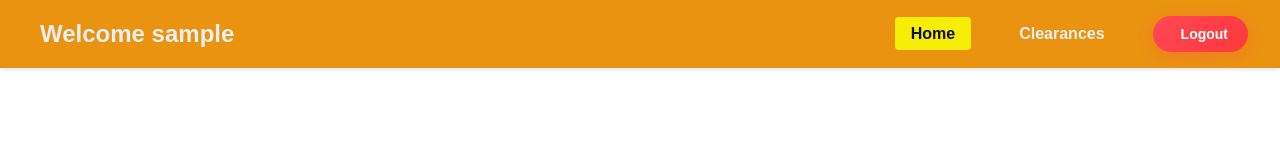
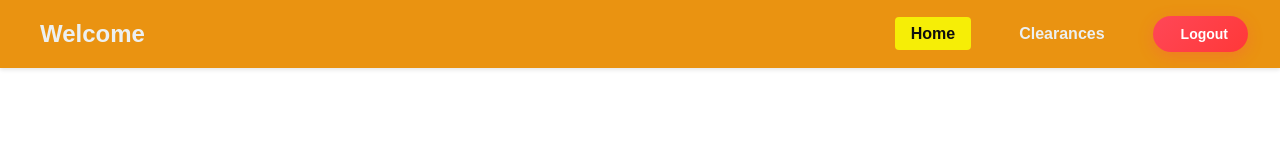
Before and after one commit to juanvictorqwerty/FinanceClear, a React (Create React App) app in the folder frontend/: page /Home in a window 1280 px wide. Shown: the top 160 px of the page. Built offline with nearby package versions, Linux system fonts and the light colour scheme; sample sign-in values are in the browser's storage.

Commit message:
style header

```diff
--- a/frontend/src/components/header.jsx
+++ b/frontend/src/components/header.jsx
@@ -18,7 +18,7 @@ const Header = () => {
             <div className="navbar-logo">
                 <i className="fas fa-briefcase logo-icon"></i>
                 <span className="logo-text">
-                    {isLoggedIn && user ? `Welcome ${user.username || ''}` : 'Welcome'}
+                    Welcome
                 </span>
             </div>
 
```
